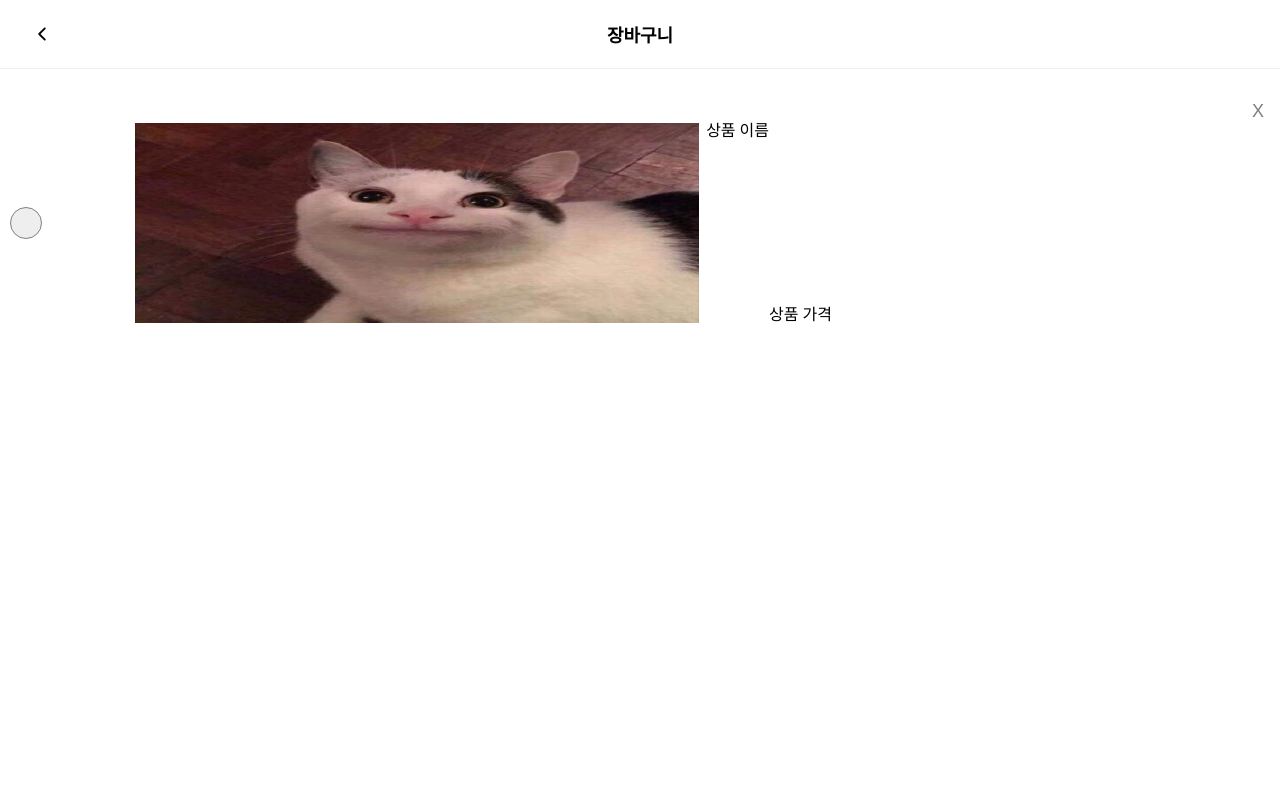
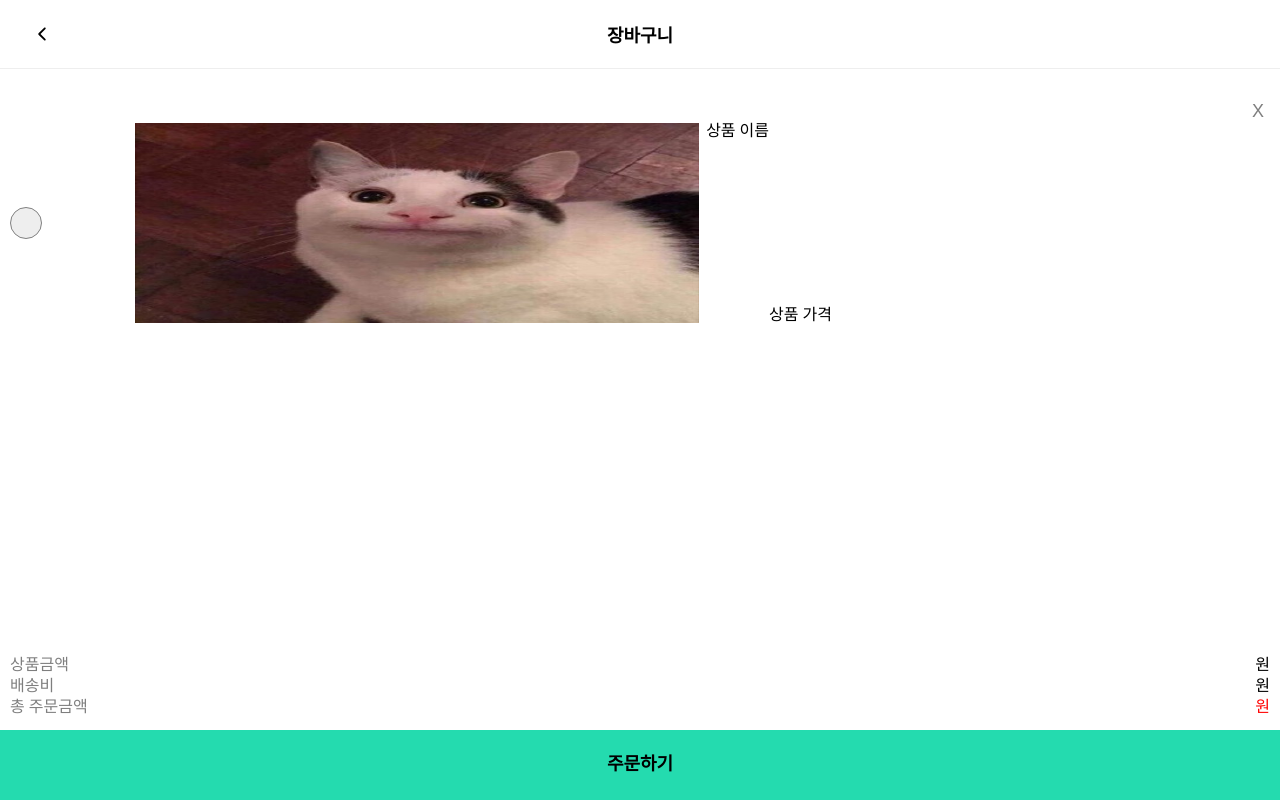
Before and after one commit to munseunggyu/tomenco_shopping_mall, a React (Create React App) app: page /#/cart in a window 1280 px wide. Built offline with nearby package versions, Linux system fonts and the light colour scheme.

Commit message:
Add Price style

```diff
--- /dev/null
+++ b/src/components/BottomBtn.js
@@ -0,0 +1,19 @@
+import React from 'react';
+import styled from 'styled-components';
+
+const BottomBtnBlock = styled.button`
+position:fixed;
+bottom:0;
+width:100%;
+padding-top:25px;
+padding-bottom:25px;
+background:#24DBAF;
+font-weight:700;
+font-size:18px;
+`
+
+function BottomBtn({children}){
+return  <BottomBtnBlock>{children}</BottomBtnBlock>
+}
+
+export default BottomBtn;
--- a/src/components/CartLists.js
+++ b/src/components/CartLists.js
@@ -2,6 +2,7 @@ import React, { useState } from 'react';
 import styled,{css} from 'styled-components';
 import test from '../test.jpeg';
 import { MdDone } from 'react-icons/md';
+import BottomBtn from './BottomBtn';
 
 const RemoveBtnBlock = styled.div`
   padding:0 10px;
@@ -12,8 +13,67 @@ const RemoveBtnBlock = styled.div`
     font-size:18px;
     opacity:0.5;
   }
+`;
 
+const PriceBlock = styled.div`
+  position:fixed;
+  bottom:70px;
+  padding:10px; 8px;
+  width:100%;
+  background:white;
+  z-index:4;
+
+  .itemPrice{
+    display:flex;
+    margin-bottom:5px;
+    justify-content:space-between;
+    .text{
+      opacity:0.5;
+    }
+    .number{
+    }
+  }
+  .itemDelivery{
+    display:flex;
+    justify-content:space-between;
+    margin-bottom:5px;
+    .text{
+      opacity:0.5;
+    }
+    .number{
+    }
+  }
+  .total{
+    display:flex;
+    justify-content:space-between;
+    margin-bottom:5px;
+    .text{
+      opacity:0.5;
+    }
+    .number{
+      color:red;
+    }
+  }
 `;
+
+function Price(){
+  return(
+    <PriceBlock>
+      <div className='itemPrice'>
+        <div className='text'>상품금액</div>
+        <div className='number'>원</div>
+      </div>
+      <div className='itemDelivery'>
+        <div className='text'>배송비</div>
+        <div className='number'>원</div>
+      </div>
+      <div className='total'>
+        <div className='text'>총 주문금액</div>
+        <div className='number'>원</div>
+      </div>
+    </PriceBlock>
+  )
+}
 
 const CartListBlock = styled.div`
   padding:0 10px;
@@ -89,14 +149,18 @@ function CartList(){
 
 const CartListsBlock = styled.div`
   margin-top:100px;
+  margin-bottom:200px;
 `
 
 function CartLists(){
   return(
-    <CartListsBlock>
-      <CartList />
-
-    </CartListsBlock>
+    <>
+      <CartListsBlock>
+        <CartList />
+      </CartListsBlock>
+        <Price />
+        <BottomBtn>주문하기</BottomBtn>
+    </>
   )
 };
 
--- a/src/components/ItemDetail.js
+++ b/src/components/ItemDetail.js
@@ -1,6 +1,7 @@
 import React, { useState } from 'react';
 import styled from 'styled-components';
 import test from '../test.jpeg';
+import BottomBtn from './BottomBtn';
 
 const ItemPriceBlock = styled.div`
   margin-top:70px;
@@ -93,20 +94,7 @@ return(
 )
 };
 
-const CartPutBlock = styled.button`
-  position:fixed;
-  bottom:0;
-  width:100%;
-  padding-top:25px;
-  padding-bottom:25px;
-  background:#24DBAF;
-  font-weight:700;
-  font-size:18px;
-`
 
-function CartPut(){
-  return  <CartPutBlock>장바구니 담기</CartPutBlock>
-}
 
 
 function ItemDetail(){
@@ -129,7 +117,7 @@ function ItemDetail(){
         ? <ItemDescript />
         : <ItemReview />
       }
-      <CartPut />
+      <BottomBtn>장바구니 담기</BottomBtn>
     </>
   )
 }
```
